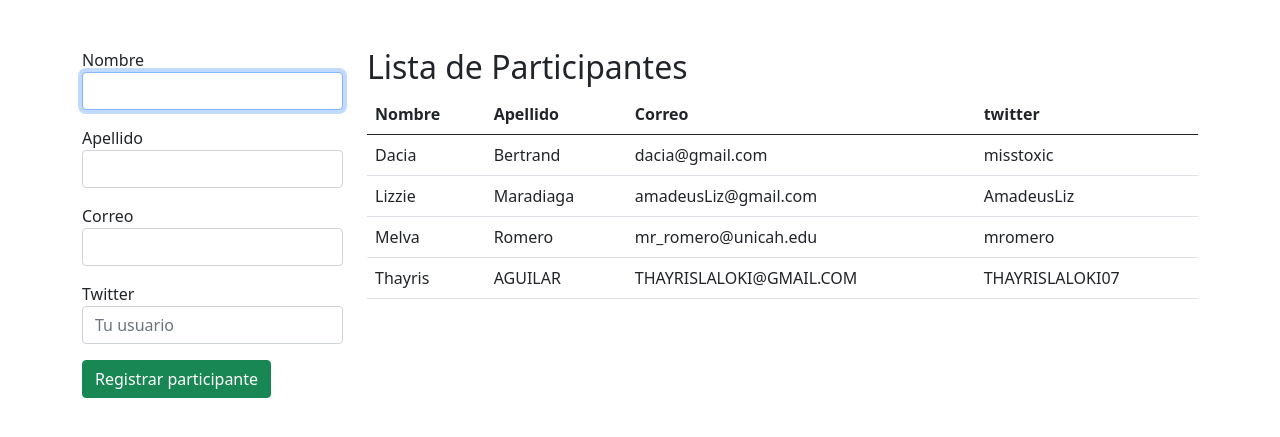
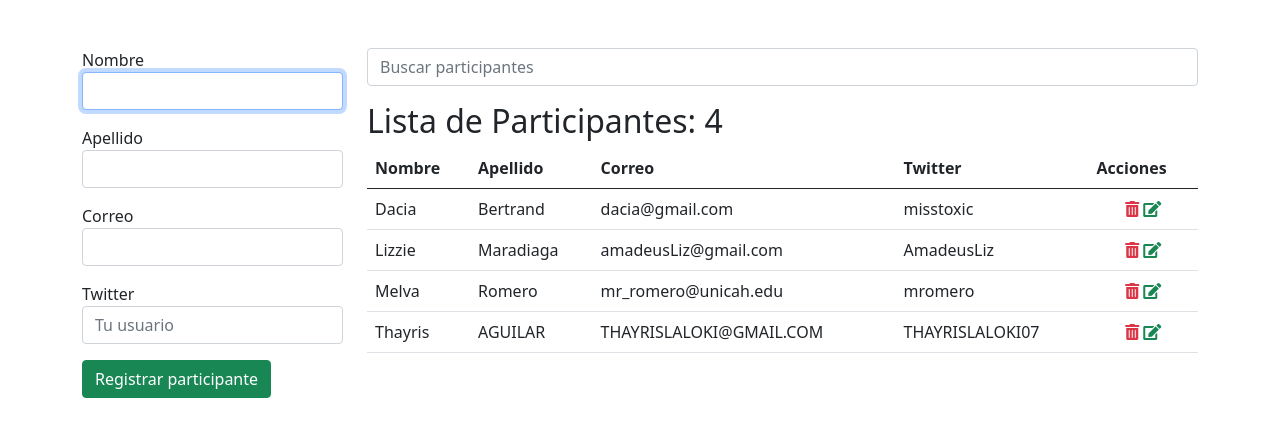
Before and after one commit to Melva-99/Negocios-Web-Conferencia, a Django app: page /participantes/ in a window 1280 px wide. Shown: the part 56-493 px from the top of the page. Run offline with Django 3.2, Linux system fonts and the light colour scheme; data comes from the database, SQL or seed files in the repository; some libraries are stand-ins or nearby versions.

Commit message:
participantes

```diff
--- a/app_registro/templates/registro/participantes.html
+++ b/app_registro/templates/registro/participantes.html
@@ -1,7 +1,7 @@
 {% extends "base.html" %}
 
 {% block title %}
-    Productos
+    Participantes
 {% endblock %}
 
 {% block container %}
@@ -9,44 +9,69 @@
     <div class="row">
         <!-- formulario -->
         <div class="col-3">
+            {% if p %}
+            <form action="{% url 'editar_participante' p.id %}" method="post">
+            {% else %}
             <form action="{% url 'participantes' %}" method="post">
+            {% endif %}
                 {% csrf_token %}
                 <div class="mb-3">
                     <label for="nombre">Nombre</label>
-                    <input type="text" name="nombre" id="nombre" class="form-control" required autofocus>
+                    <input type="text" value="{{ p.nombre }}" name="nombre" id="nombre" class="form-control" required autofocus>
                 </div>
 
                 <div class="mb-3">
                     <label for="apellido">Apellido</label>
-                    <input type="text" name="apellido" id="apellido" class="form-control" required>
+                    <input type="text" value="{{ p.apellido }}" name="apellido" id="apellido" class="form-control" required>
                 </div>
 
                 <div class="mb-3">
                     <label for="correo">Correo</label>
-                    <input type="email" name="correo" id="correo" class="form-control" required>
+                    <input type="email" value="{{ p.correo }}" name="correo" id="correo" class="form-control" required>
                 </div>
 
                 <div class="mb-3">
                     <label for="twitter">Twitter</label>
-                    <input type="text" name="twitter" id="twitter" class="form-control" placeholder="Tu usuario" required>
+                    <input type="text" value="{{ p.twitter }}" name="twitter" id="twitter" class="form-control" placeholder="Tu usuario" required>
                 </div>
 
                 <div class="mb-3">
+                    {% if p %}
+                    <input type="submit" class="btn btn-success" value="Actualizar participante">
+                    {% else %}
                     <input type="submit" class="btn btn-success" value="Registrar participante">
+                    {% endif %}
                 </div>
             </form>
         </div>
 
+        <!-- jQuery -->
+
         <!-- datos -->
         <div class="col-9">
-            <h2>Lista de Participantes</h2>
+            {% if messages %}
+                <div class="alert alert-success mb-2">
+                {% for message in messages %}
+                    {{ message|safe }}
+                {% endfor %}
+                </div>
+            {% endif %}
+
+
+
+            <form action="" method="get">
+                <input type="search" name="q" value="{{ q|default_if_none:'' }}" class="form-control" placeholder="Buscar participantes">
+            </form>
+
+            <h2 class="mt-3">Lista de Participantes: {{ participantes.count }}</h2>
             <table class="table table-hover">
                 <thead>
                     <tr>
                         <th>Nombre</th>
                         <th>Apellido</th>
                         <th>Correo</th>
-                        <th>twitter</th>
+                        <th>Twitter</th>
+                        <th>Acciones</th>
                     </tr>
                 </thead>
                 <tbody>
@@ -58,6 +83,14 @@
                         <td>
                             {{ p.twitter|default_if_none:'-' }}
                         </td>
+                        <td class="text-center">
+                            <a onclick="if (!confirm('Confirme la eliminacion')) return false;" href="{% url 'eliminar_participante' p.id %}" class="text-danger"><span class="fas fa-trash-alt"></span></a>
+                            <a href="{% url 'editar_participante' p.id %}" class="text-success"><span class="fas fa-edit"></span></a>
+                        </td>
+                    </tr>
+                    {% empty %}
+                    <tr>
+                        <td colspan="5" class="text-danger text-center">No se encontraron resultados</td>
                     </tr>
                     {% endfor %}
                 </tbody>
@@ -65,3 +98,17 @@
         </div>
     </div>
 {% endblock %}
+
+{% block js %}
+<script>
+    $(function () {
+
+        setTimeout(() => {
+            $('.alert').slideUp(function () {
+                $(this).remove();
+            });
+        }, 3000)
+
+    });
+</script>
+{% endblock  %}
```
